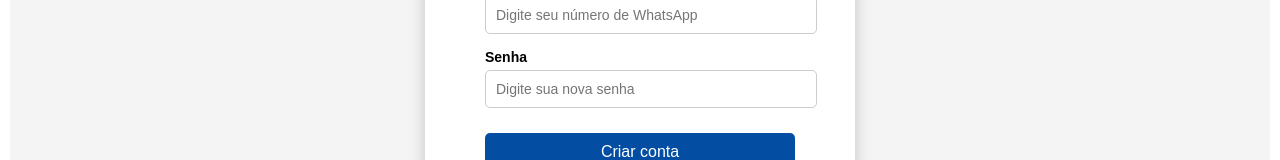
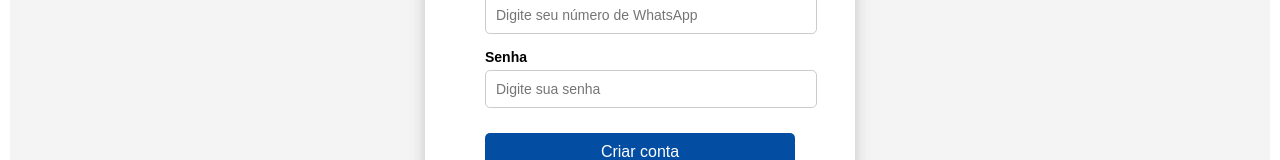
Before and after one commit to Anafcamargo/ProjetoIntegrador, a React (Create React App) app: page /Cadastro in a window 1280 px wide. Shown: the part 365-525 px from the top of the page. Built offline with nearby package versions, Linux system fonts and the light colour scheme.

Commit message:
ajuste do placeholder

```diff
--- a/src/paginas/cadastro.tsx
+++ b/src/paginas/cadastro.tsx
@@ -63,7 +63,7 @@ function Cadastro() {
 
               <div className="formGroup">
                 <label className="label">Senha</label>
-                <input type= "text" placeholder="Digite sua nova senha" className="input" />
+                <input type= "text" placeholder="Digite sua senha" className="input" />
               </div>
 
               <button type="submit" className="button">
@@ -121,7 +121,7 @@ function Cadastro() {
 
               <div className="formGroup">
                 <label className="label">Senha</label>
-                <input type="text" placeholder="Digite sua nova senha" className="input" />
+                <input type="text" placeholder="Digite sua senha" className="input" />
               </div>
 
               <button type="submit" className="button">
```
